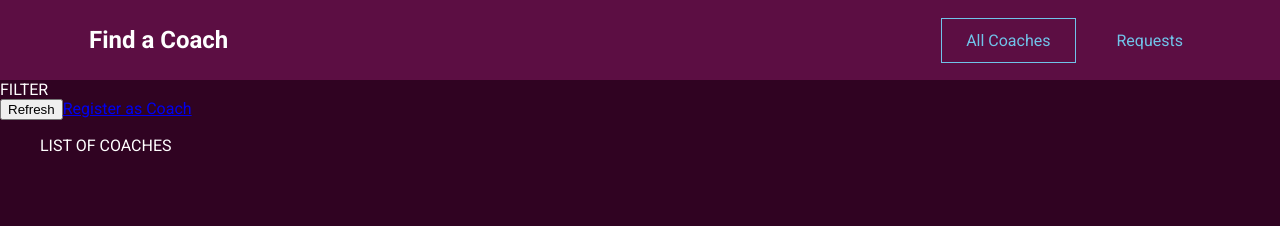
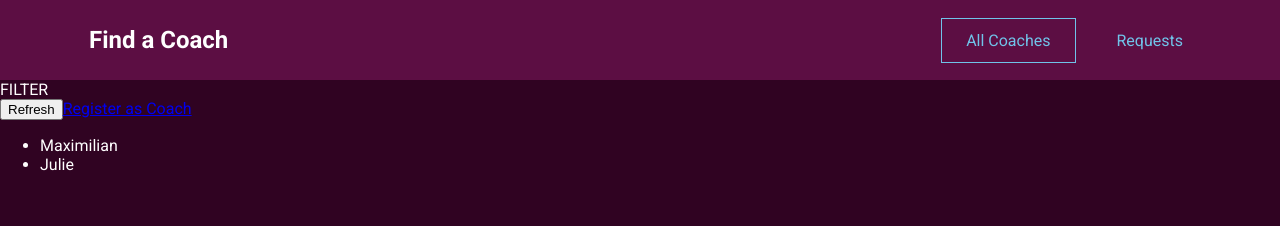
Before and after one commit to ecpieritz/find-a-coach, a Vue app: page /coaches in a window 1280 px wide. Shown: the top 226 px of the page. Built offline with nearby package versions, Linux system fonts and the light colour scheme.

Commit message:
Added simple list of coaches

```diff
--- a/src/pages/coaches/CoachesList.vue
+++ b/src/pages/coaches/CoachesList.vue
@@ -8,14 +8,22 @@
         <button>Refresh</button>
         <router-link to="/register">Register as Coach</router-link>
       </div>
-      <ul>LIST OF COACHES</ul>
+      <ul>
+        <li v-for="coach in filteredCoaches" :key="coach.id">
+          {{coach.firstName}}
+        </li>
+      </ul>
     </section>
   </div>
 </template>
 
 <script>
 export default {
-
+  computed: {
+    filteredCoaches(){
+      return this.$store.getters['coaches/coaches']
+    }
+  }
 }
 </script>
 
```
